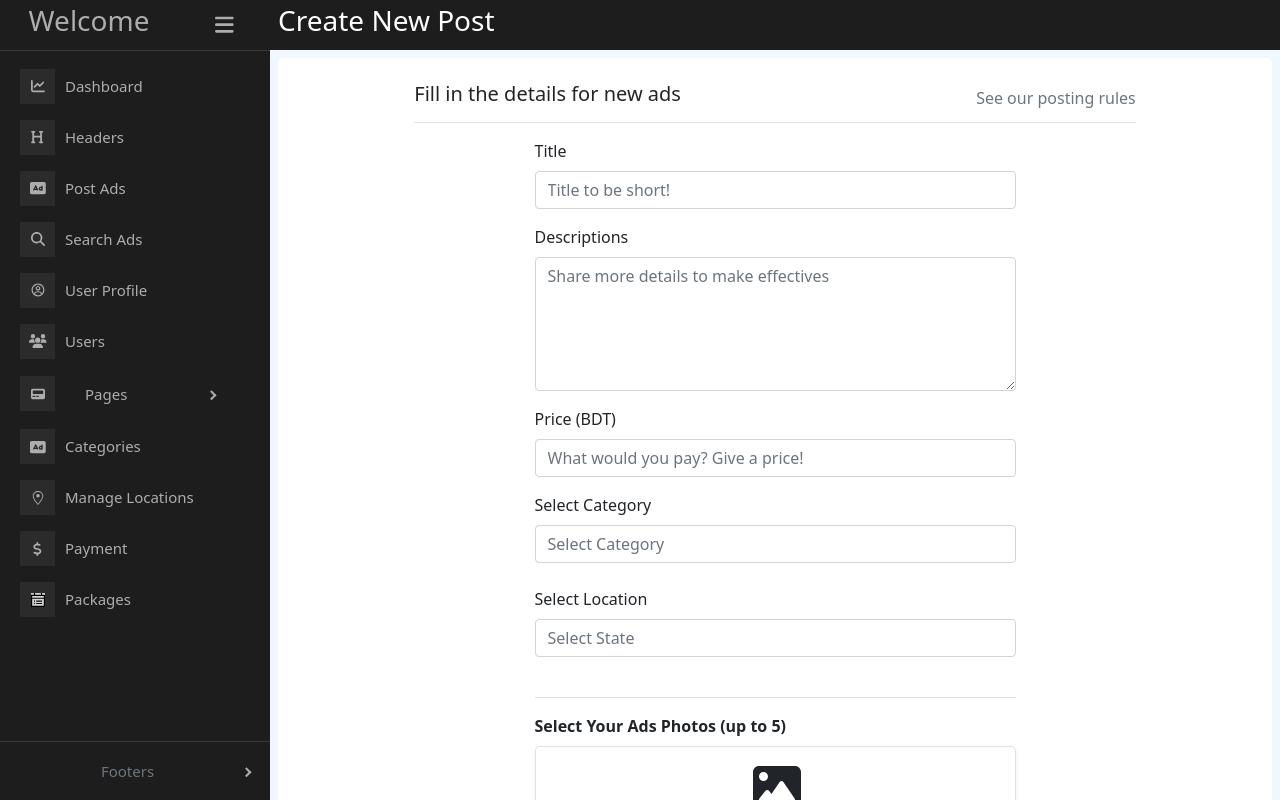
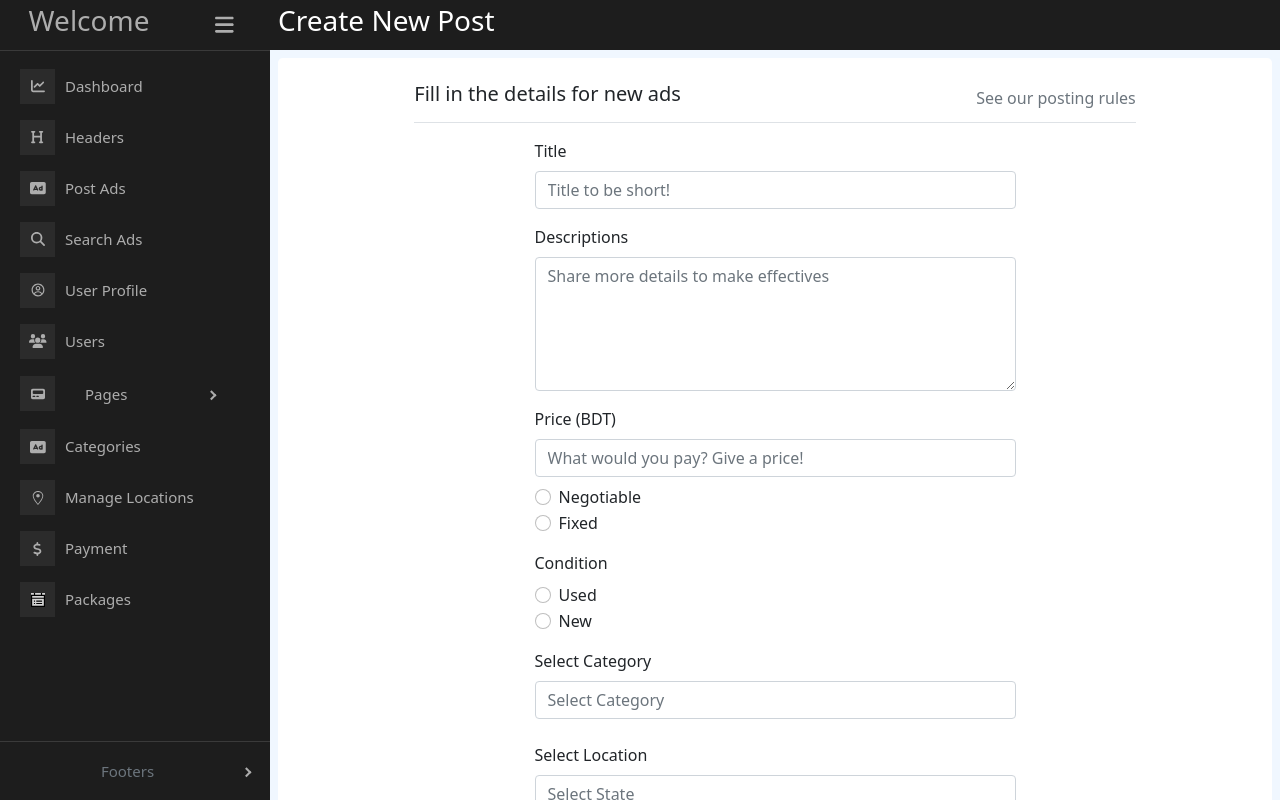
Before and after one commit to Loknath0007/directory-listing-website, a React (Create React App) app: page /dashboard/new-post-ads in a window 1280 px wide. Built offline with nearby package versions, Linux system fonts and the light colour scheme.

Commit message:
negotiable and condition

```diff
--- a/src/Pages/Dashboard/PostAds/PostForm.jsx
+++ b/src/Pages/Dashboard/PostAds/PostForm.jsx
@@ -248,10 +248,44 @@ const PostForm = () => {
         <Form.Group className="mb-3" controlId="price">
           <Form.Label>Price (BDT)</Form.Label>
           <Form.Control
+            className="mb-2"
             id="price"
             type="number"
             placeholder="What would you pay? Give a price!"
             required
+          />
+          <Form.Check
+            type="radio"
+            value="Negotiable"
+            label="Negotiable"
+            id="negotiable"
+            name="isNegotiable"
+          />
+          <Form.Check
+            type="radio"
+            value="Fixed"
+            label="Fixed"
+            id="fixed"
+            name="isNegotiable"
+          />
+        </Form.Group>
+
+        <Form.Group className="mb-3" controlId="price">
+          <Form.Label>Condition</Form.Label>
+
+          <Form.Check
+            type="radio"
+            value="Used"
+            label="Used"
+            id="used"
+            name="condition"
+          />
+          <Form.Check
+            type="radio"
+            value="New"
+            label="New"
+            id="new"
+            name="condition"
           />
         </Form.Group>
 
```
